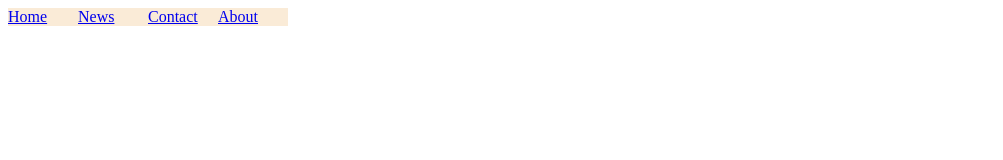
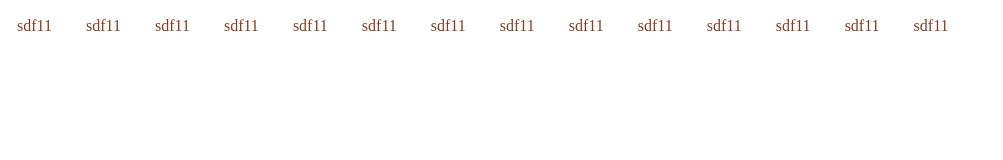
Before and after one commit to imzhangxing/study-css, a plain HTML site: page index.html in a window 1280 px wide. Shown: the whole page, without its empty margins (0-1003 px from the left). Drawn offline with Linux system fonts and the light colour scheme.

Commit message:
导航教学

```diff
--- a/index.html
+++ b/index.html
@@ -1,28 +1,56 @@
-<html>
+<!doctype html>
+<html lang="zh-cnm">
 <head>
-    <style type="text/css">
-     /*CSS高级之导航栏*/
-        ui{
-            list-style-type: none;
+    <meta charset="UTF-8">
+    <meta name="viewport"
+          content="width=device-width, user-scalable=no, initial-scale=1.0, maximum-scale=1.0, minimum-scale=1.0">
+    <meta http-equiv="X-UA-Compatible" content="ie=edge">
+    <title>test</title>
+    <style>
+        *{
             margin: 0;
-            padding: 0;
+            padding:0;
+            list-style: none;
+            text-decoration: none;
         }
-     /*水平导航栏*/
-      li{float: left}
+        span{
+            /*float: left;*/
+        }
+        li{
+            float: left;
+            margin: 17px;
+        }
         a{
-            display: inline-block;
-            width: 70px;
-            background-color: antiquewhite;
+            color: #833e24;
+            transition: all .3s;
         }
+        a:hover{
+            border-bottom: 10px solid #eee;
+        }
+        .clear{
+            clear: both;
+        }
+
     </style>
 </head>
+<ul>
+    <li class="span123"><a href="asdf">sdf11</a></li>
+    <li class="span123"><a href="asdf">sdf11</a></li>
+    <li class="span123"><a href="asdf">sdf11</a></li>
+    <li class="span123"><a href="asdf">sdf11</a></li>
+    <li class="span123"><a href="asdf">sdf11</a></li>
+    <li class="span123"><a href="asdf">sdf11</a></li>
+    <li class="span123"><a href="asdf">sdf11</a></li>
+    <li class="span123"><a href="asdf">sdf11</a></li>
+    <li class="span123"><a href="asdf">sdf11</a></li>
+    <li class="span123"><a href="asdf">sdf11</a></li>
+    <li class="span123"><a href="asdf">sdf11</a></li>
+    <li class="span123"><a href="asdf">sdf11</a></li>
+    <li class="span123"><a href="asdf">sdf11</a></li>
+    <li class="span123"><a href="asdf">sdf11</a></li>
+    <div class="clear"></div>
+</ul>
 <body>
-<ui>
-    <li><a href="####">Home</a></li>
-    <li><a href="####">News</a></li>
-    <li><a href="####">Contact</a></li>
-    <li><a href="####">About</a></li>
 
-</ui>
 </body>
 </html>
```
